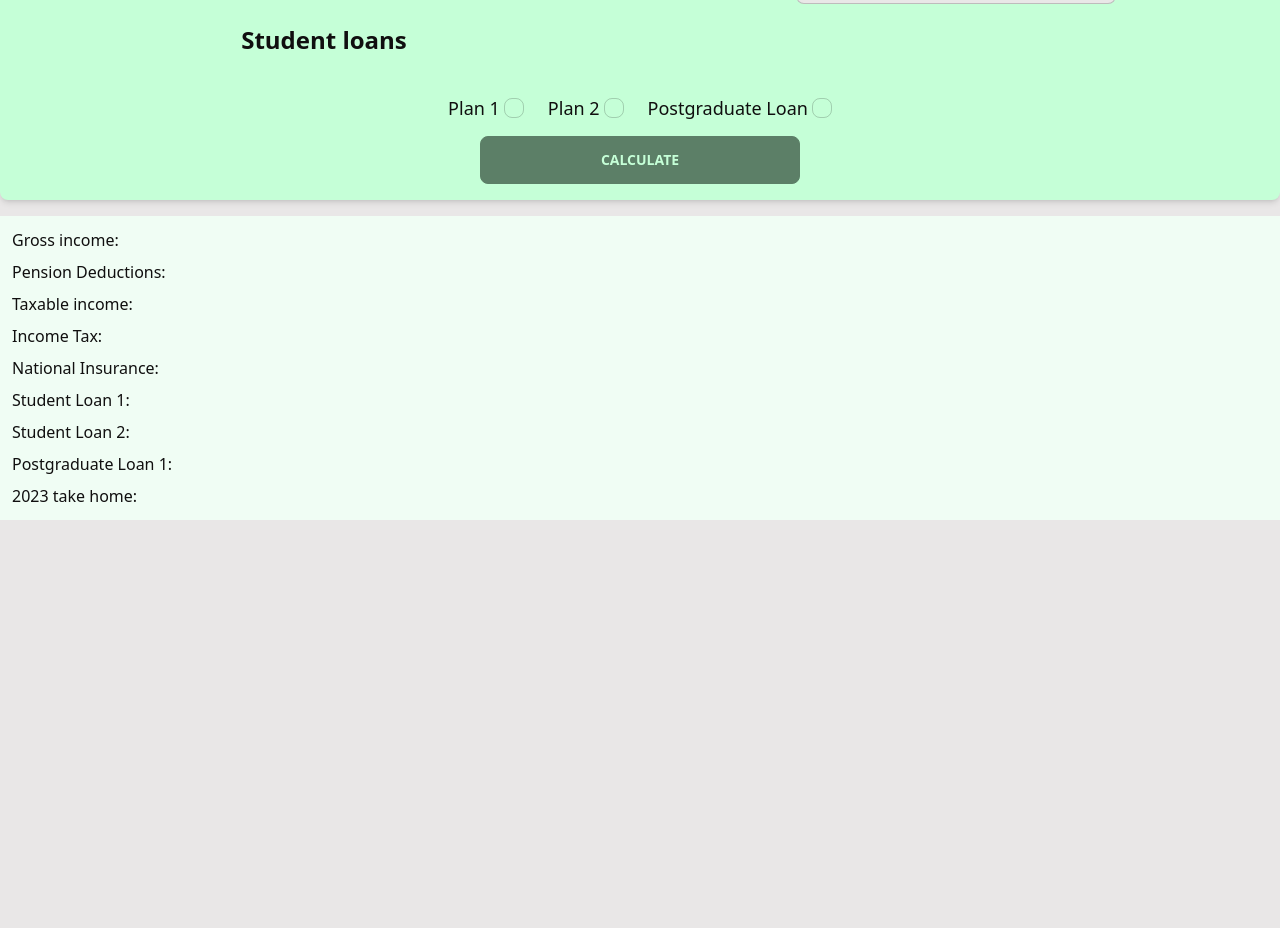
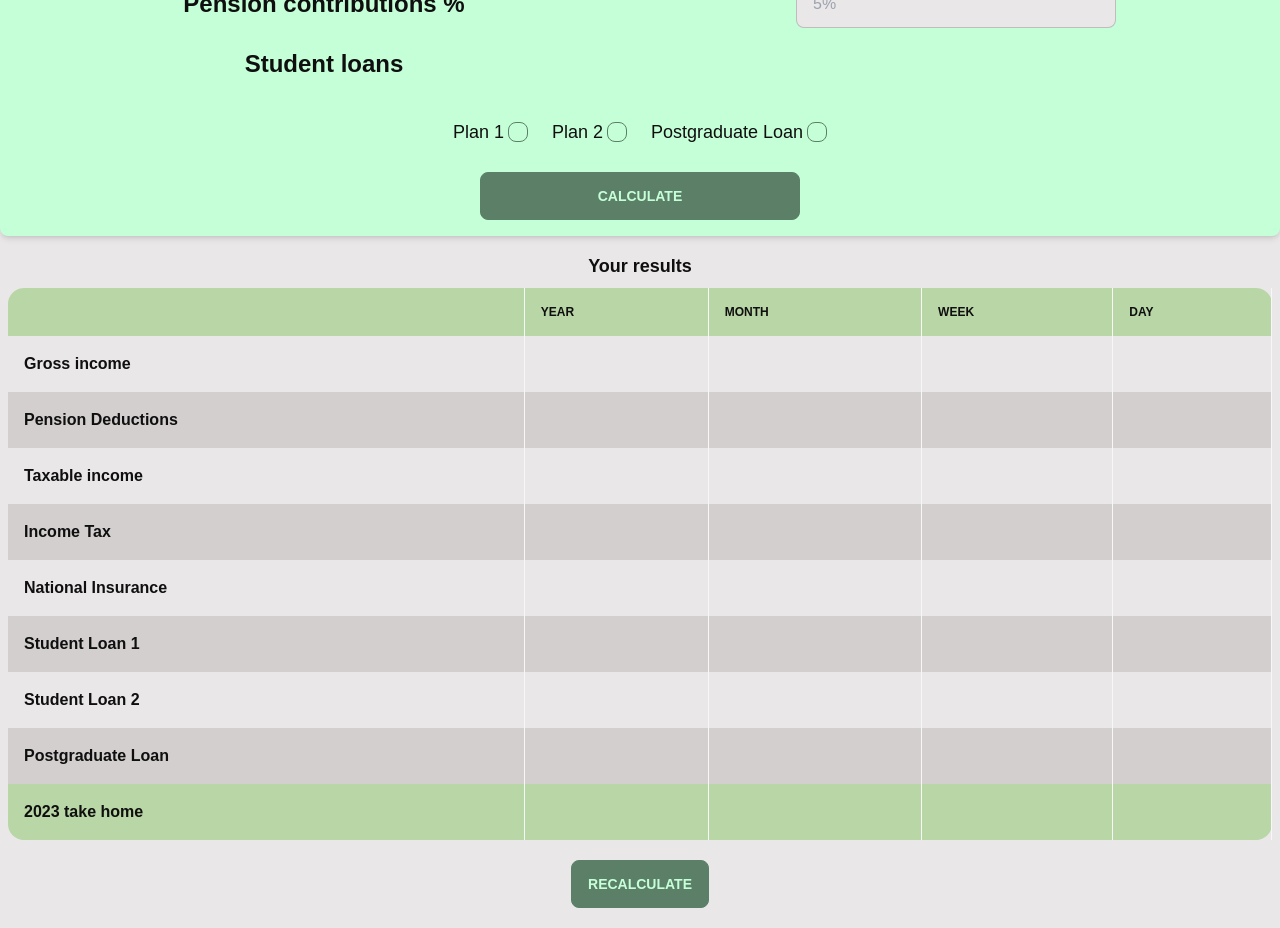
Before and after one commit to aamircodes/salary-calculator, a React (Create React App) app: page / in a window 1280 px wide. Shown: the part 220-1148 px from the top of the page. Before the commit the page ends 800 px from the top, so only its background shows below. Built offline with nearby package versions, Linux system fonts and the light colour scheme.

Commit message:
add table layout, styling and initial values

```diff
--- a/src/App.js
+++ b/src/App.js
@@ -29,6 +29,7 @@ const App = () => {
           setPgLoan={setPgLoan}
           setTakehome={setTakehome}
         />
+        <h1 className='flex justify-center text-lg font-bold'>Your results</h1>
         <Table
           grossIncome={grossIncome}
           taxableIncome={taxableIncome}
@@ -40,6 +41,10 @@ const App = () => {
           pgLoan={pgLoan}
           takehome={takehome}
         />
+        <div className='flex justify-center m-5'>
+          {' '}
+          <button className='btn btn-primary'>Recalculate</button>
+        </div>
       </main>
     </div>
   );
--- a/src/components/Form.js
+++ b/src/components/Form.js
@@ -67,7 +67,7 @@ const Form = ({
 
   return (
     <div className='bg-primary-content rounded-lg shadow-md p-4 my-4'>
-      <form className='flex flex-col space-y-1' onSubmit={handleSubmit}>
+      <form className='flex flex-col space-y-4' onSubmit={handleSubmit}>
         <div className='grid gap-4 grid-cols-2 grid-rows-4 place-items-center'>
           <label className='text-2xl font-semibold block text-primary-700'>
             Your annual salary £
@@ -105,7 +105,7 @@ const Form = ({
                   type='checkbox'
                   checked={isPlanOneChecked}
                   onChange={() => setIsPlanOneChecked(!isPlanOneChecked)}
-                  className='checkbox h-5 w-5 ml-1'
+                  className='checkbox checkbox-primary h-5 w-5 ml-1'
                 />
               </label>
               <label className='label cursor-pointer font-medium text-lg'>
@@ -114,7 +114,7 @@ const Form = ({
                   type='checkbox'
                   checked={isPlanTwoChecked}
                   onChange={() => setIsPlanTwoChecked(!isPlanTwoChecked)}
-                  className='checkbox h-5 w-5 ml-1'
+                  className='checkbox checkbox-primary h-5 w-5 ml-1'
                 />
               </label>
               <label className='label cursor-pointer font-medium text-lg'>
@@ -123,7 +123,7 @@ const Form = ({
                   type='checkbox'
                   checked={isPgChecked}
                   onChange={() => isSetPgChecked(!isPgChecked)}
-                  className='checkbox h-5 w-5 ml-1'
+                  className='checkbox checkbox-primary h-5 w-5 ml-1'
                 />
               </label>
               {/* </div> */}
--- a/src/components/Header.js
+++ b/src/components/Header.js
@@ -2,6 +2,17 @@ const Header = () => {
   return (
     <header className='bg-blue-500 text-white text-center py-6'>
       <h1 className='text-2xl font-bold'>Take home Salary Calculator</h1>
+      <a href='https://www.twitter.com/aamircodes'>
+        <svg
+          xmlns='http://www.w3.org/2000/svg'
+          width='24'
+          height='24'
+          viewBox='0 0 24 24'
+          className='fill-current'
+        >
+          <path d='M24 4.557c-.883.392-1.832.656-2.828.775 1.017-.609 1.798-1.574 2.165-2.724-.951.564-2.005.974-3.127 1.195-.897-.957-2.178-1.555-3.594-1.555-3.179 0-5.515 2.966-4.797 6.045-4.091-.205-7.719-2.165-10.148-5.144-1.29 2.213-.669 5.108 1.523 6.574-.806-.026-1.566-.247-2.229-.616-.054 2.281 1.581 4.415 3.949 4.89-.693.188-1.452.232-2.224.084.626 1.956 2.444 3.379 4.6 3.419-2.07 1.623-4.678 2.348-7.29 2.04 2.179 1.397 4.768 2.212 7.548 2.212 9.142 0 14.307-7.721 13.995-14.646.962-.695 1.797-1.562 2.457-2.549z'></path>
+        </svg>
+      </a>
     </header>
   );
 };
--- a/src/components/Results.js
+++ b/src/components/Results.js
@@ -35,7 +35,7 @@ const Results = ({ results, submittedCheckedLoans }) => {
   };
 
   return (
-    <div className='overflow-x-auto'>
+    <div className='overflow-x-auto '>
       <table className='table table-zebra w-full'>
         <thead>
           <tr>
--- a/src/components/Table.js
+++ b/src/components/Table.js
@@ -10,16 +10,83 @@ const Table = ({
   takehome,
 }) => {
   return (
-    <div className='flex flex-col gap-2 p-3 bg-green-50'>
-      <div>Gross income: {grossIncome}</div>
-      <div>Pension Deductions: {pensionDeductions}</div>
-      <div>Taxable income: {taxableIncome}</div>
-      <div>Income Tax: {incomeTax}</div>
-      <div>National Insurance: {niTax}</div>
-      <div>Student Loan 1: {plan1Loan}</div>
-      <div>Student Loan 2: {plan2Loan}</div>
-      <div>Postgraduate Loan 1: {pgLoan}</div>
-      <div>2023 take home: {takehome}</div>
+    <div className='overflow-x-auto m-2'>
+      <table className='table table-zebra w-full'>
+        <thead>
+          <tr>
+            <th className='bg-secondary-focus'></th>
+            <th className='bg-secondary-focus'> Year </th>
+            <th className='bg-secondary-focus'> Month </th>
+            <th className='bg-secondary-focus'> Week </th>
+            <th className='bg-secondary-focus'> Day </th>
+          </tr>
+        </thead>
+        <tbody>
+          <tr>
+            <th>Gross income</th>
+            <td> {grossIncome}</td>
+            <td></td>
+            <td></td>
+            <td></td>
+          </tr>
+          <tr>
+            <th>Pension Deductions </th>
+            <td>{pensionDeductions}</td>
+            <td></td>
+            <td></td>
+            <td></td>
+          </tr>
+          <tr>
+            <th>Taxable income </th>
+            <td>{taxableIncome}</td>
+            <td></td>
+            <td></td>
+            <td></td>
+          </tr>
+          <tr>
+            <th>Income Tax </th>
+            <td>{incomeTax}</td>
+            <td></td>
+            <td></td>
+            <td></td>
+          </tr>
+          <tr>
+            <th>National Insurance </th>
+            <td>{niTax}</td>
+            <td></td>
+            <td></td>
+            <td></td>
+          </tr>
+          <tr>
+            <th>Student Loan 1 </th>
+            <td>{plan1Loan}</td>
+            <td></td>
+            <td></td>
+            <td></td>
+          </tr>
+          <tr>
+            <th>Student Loan 2 </th>
+            <td>{plan2Loan}</td>
+            <td></td>
+            <td></td>
+            <td></td>
+          </tr>
+          <tr>
+            <th>Postgraduate Loan</th>
+            <td>{pgLoan}</td>
+            <td></td>
+            <td></td>
+            <td></td>
+          </tr>
+          <tr>
+            <th className='bg-secondary-focus'>2023 take home </th>
+            <td className='bg-secondary-focus'>{takehome}</td>
+            <td className='bg-secondary-focus'></td>
+            <td className='bg-secondary-focus'></td>
+            <td className='bg-secondary-focus'> </td>
+          </tr>
+        </tbody>
+      </table>
     </div>
   );
 };
--- a/src/index.css
+++ b/src/index.css
@@ -2,6 +2,17 @@
 @tailwind components;
 @tailwind utilities;
 
-.App {
-    padding: 20px;
+
+@layer base {
+    html {
+        font-family: Poppins-Semibold, Arial, sans-serif;
+    }
 }
+
+.table th {
+    border-right: 1px solid #f7f7f7;
+}
+
+.table td {
+    border-right: 1px solid #f7f7f7;
+}
```
